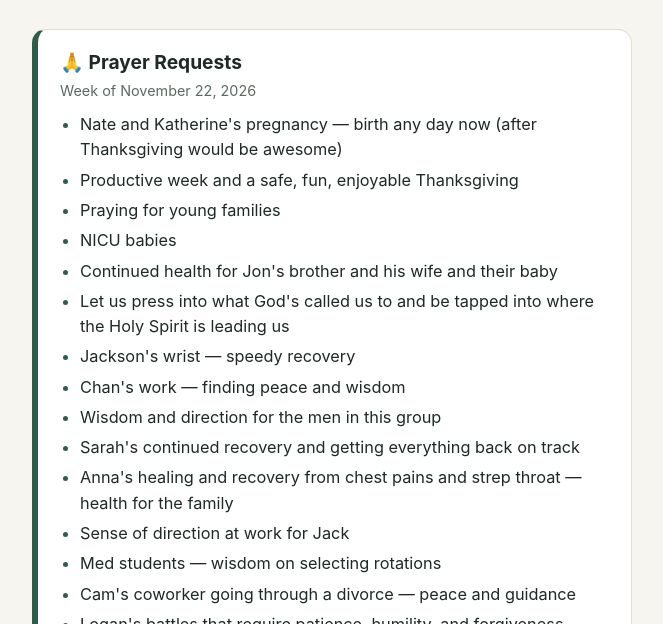
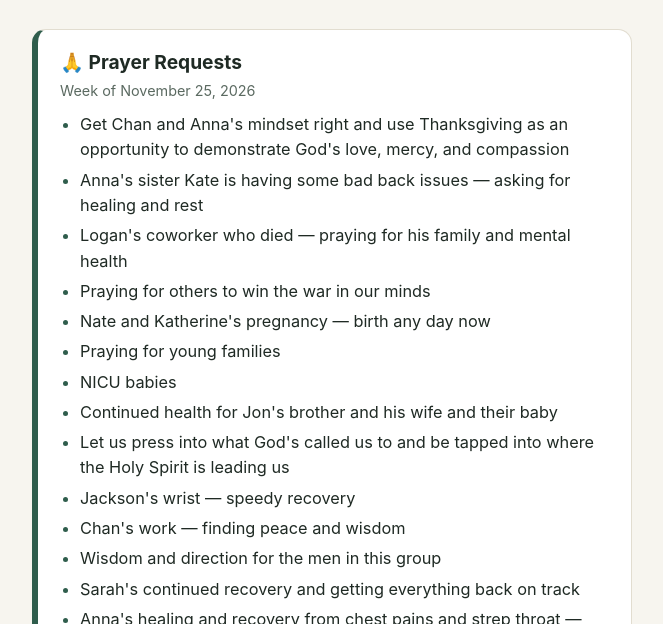
Before and after one commit to nobledodge99-cloud/mens-group, a plain HTML site: page index-mens-group.html in a window 1280 px wide. Shown: the part 176-800 px from the top of the page, without its empty margins (308-971 px from the left). Drawn offline with Linux system fonts and the light colour scheme.

Commit message:
Update prayer requests and date in HTML file

```diff
--- a/index-mens-group.html
+++ b/index-mens-group.html
@@ -228,10 +228,13 @@
   -->
   <div class="prayer-banner">
     <h2>🙏 Prayer Requests</h2>
-    <p class="prayer-date">Week of November 22, 2026</p>
+    <p class="prayer-date">Week of November 25, 2026</p>
     <ul>
-      <li>Nate and Katherine's pregnancy — birth any day now (after Thanksgiving would be awesome)</li>
-      <li>Productive week and a safe, fun, enjoyable Thanksgiving</li>
+      <li>Get Chan and Anna's mindset right and use Thanksgiving as an opportunity to demonstrate God's love, mercy, and compassion</li>
+      <li>Anna's sister Kate is having some bad back issues — asking for healing and rest</li>
+      <li>Logan's coworker who died — praying for his family and mental health</li>
+      <li>Praying for others to win the war in our minds</li>
+      <li>Nate and Katherine's pregnancy — birth any day now</li>
       <li>Praying for young families</li>
       <li>NICU babies</li>
       <li>Continued health for Jon's brother and his wife and their baby</li>
```
